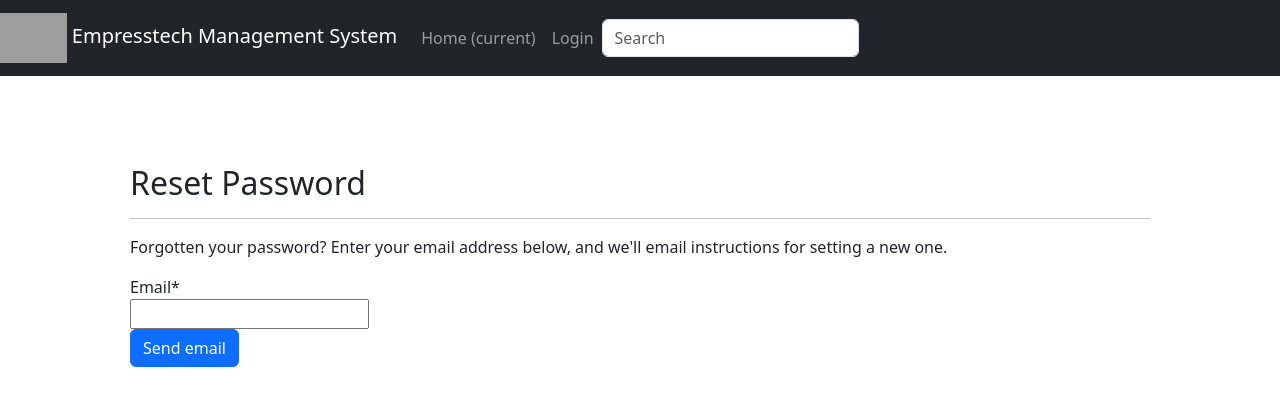
After one commit to vaibhavj-sw/portal, a Django app: page /portal/password_reset in a window 1280 px wide. The commit adds this page. Shown: the top 414 px of the page. Run offline with Django 3.2, Linux system fonts and the light colour scheme; some libraries are stand-ins or nearby versions; grey boxes are pictures that could not be loaded.

Commit message:
add reset

```diff
--- a/employee/templates/header.html
+++ b/employee/templates/header.html
@@ -29,7 +29,7 @@
   <div class="collapse navbar-collapse" id="navbarsExample02">
     <ul class="navbar-nav mr-auto">
       <li class="nav-item active">
-        <a class="nav-link" href="#">Home <span class="sr-only">(current)</span></a>
+        <a class="nav-link" href="/portal">Home <span class="sr-only">(current)</span></a>
       </li>
 
       {% if user.is_authenticated %}
@@ -44,7 +44,7 @@
       {% else %}
 
       <li class="nav-item">
-        <a class="nav-link" href="portal/login">Login</a>
+        <a class="nav-link" href="/portal/login">Login</a>
       </li>
 
       {% endif %}
--- a/employee/templates/login.html
+++ b/employee/templates/login.html
@@ -13,6 +13,7 @@
     <button class="btn btn-primary" type="submit">Login</button>
   </form>
   <p class="text-center">Don't have an account? <a href="/portal/register">Create an account</a>.</p>
+  <p class="text-center">Forgot password? <a href="/portal/password_reset">Reset password</a>.</p>
 </div>
 
 {% endblock %}
--- /dev/null
+++ b/employee/templates/password/password_reset.html
@@ -0,0 +1,19 @@
+{% extends "header.html" %}
+
+{% block body %}
+
+{% load crispy_forms_tags %}
+
+<!--Reset Password-->
+<div class="container p-5">
+    <h2 class="font-weight-bold mt-3">Reset Password</h2>
+    <hr>
+    <p>Forgotten your password? Enter your email address below, and we'll email instructions for setting a new one.</p>
+    <form method="POST">
+        {% csrf_token %}
+        {{ password_reset_form|crispy }}
+        <button class="btn btn-primary" type="submit">Send email</button>
+    </form>
+</div>
+
+{% endblock %}
--- a/employee/views.py
+++ b/employee/views.py
@@ -6,7 +6,15 @@ from django.contrib.auth.forms import AuthenticationForm
 from django.contrib.auth.decorators import login_required
 from django.contrib import messages
 from .models import *
-
+from django.core.mail import send_mail, BadHeaderError
+from django.contrib.auth.forms import PasswordResetForm
+from django.contrib.auth.models import User
+from django.template.loader import render_to_string
+from django.db.models.query_utils import Q
+from django.utils.http import urlsafe_base64_encode
+from django.contrib.auth.tokens import default_token_generator
+from django.utils.encoding import force_bytes
+from django.conf import settings
 
 def register_request(request):
 	# if not request.user.is_authenticated:
@@ -20,6 +28,8 @@ def register_request(request):
 			messages.success(request, "Registration successful." )
 			return redirect("/portal")
 		messages.error(request, "Unsuccessful registration. Invalid information.")
+		return HttpResponse("Unsuccessful registration. Invalid information or password policy breach! / Username not available.")
+
 	form = NewUserForm()
 	return render (request=request, template_name="register.html", context={"register_form":form})
 
@@ -40,8 +50,11 @@ def login_request(request):
 				messages.error(request,"Invalid username or password.")
 		else:
 			return HttpResponse("Invalid login details supplied.")
+			messages.error(request,"Invalid username or password.")
 
-			messages.error(request,"Invalid username or password.")
+	if request.user.is_authenticated:
+		return redirect("/portal")
+
 	form = AuthenticationForm()
 	return render(request=request, template_name="login.html", context={"login_form":form})
 
@@ -59,3 +72,30 @@ def homepage(request):
         'header': 'Leads',
     }
     return render(request, 'home.html', context)
+
+def password_reset_request(request):
+	if request.method == "POST":
+		password_reset_form = PasswordResetForm(request.POST)
+		if password_reset_form.is_valid():
+			data = password_reset_form.cleaned_data['email']
+			associated_users = User.objects.filter(Q(email=data))
+			if associated_users.exists():
+				for user in associated_users:
+					subject = "Password Reset Requested"
+					email_template_name = "password/password_reset_email.txt"
+					c = {
+					"email":user.email,
+					'domain': request.META['HTTP_HOST'],
+					"uid": urlsafe_base64_encode(force_bytes(user.pk)),
+					"user": user,
+					'token': default_token_generator.make_token(user),
+					'protocol': 'http',
+					}
+					email = render_to_string(email_template_name, c)
+					try:
+						send_mail(subject, email, settings.DEFAULT_FROM_EMAIL , [user.email], fail_silently=False)
+					except BadHeaderError:
+						return HttpResponse('Invalid header found.')
+					return redirect ("/portal/password_reset/done/")
+	password_reset_form = PasswordResetForm()
+	return render(request=request, template_name="password/password_reset.html", context={"password_reset_form":password_reset_form})
--- a/portal/urls.py
+++ b/portal/urls.py
@@ -14,8 +14,9 @@ Including another URLconf
     2. Add a URL to urlpatterns:  path('blog/', include('blog.urls'))
 """
 from django.contrib import admin
-from django.urls import path
+from django.urls import path, include
 from django.conf import settings
+from django.contrib.auth import views as auth_views
 from employee import views as emp_views
 from django.conf.urls.static import static
 
@@ -24,7 +25,11 @@ urlpatterns = [
     path("portal/", emp_views.homepage, name="homepage"),
     path("portal/register", emp_views.register_request, name="register"),
     path("portal/login", emp_views.login_request, name="login"),
-    path("portal/logout", emp_views.logout_request, name="logout")
+    path("portal/logout", emp_views.logout_request, name="logout"),
+    path("portal/password_reset", emp_views.password_reset_request, name="password_reset"),
+    path('portal/password_reset/done/', auth_views.PasswordResetDoneView.as_view(template_name='password/password_reset_done.html'), name='password_reset_done'),
+    path('portal/reset/<uidb64>/<token>/', auth_views.PasswordResetConfirmView.as_view(template_name="password/password_reset_confirm.html"), name='password_reset_confirm'),
+    path('portal/reset/done/', auth_views.PasswordResetCompleteView.as_view(template_name='password/password_reset_complete.html'), name='password_reset_complete'),
 ]
 
 urlpatterns += static(settings.STATIC_URL, document_root=settings.STATIC_ROOT)
```
Also changed, not shown: employee/templates/password/password_reset_complete.html (added, +15 -0 lines), employee/templates/password/password_reset_confirm.html (added, +19 -0 lines), employee/templates/password/password_reset_done.html (added, +14 -0 lines), employee/templates/password/password_reset_email.txt (added, +17 -0 lines), portal/settings.py (+13 -3 lines).
